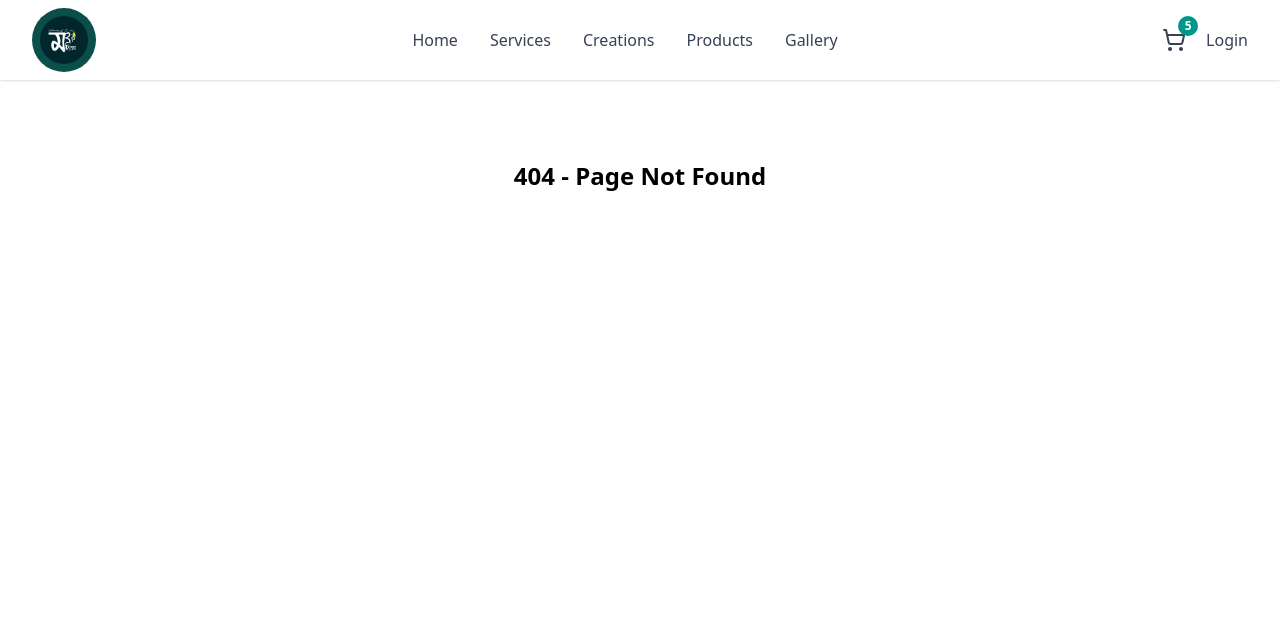
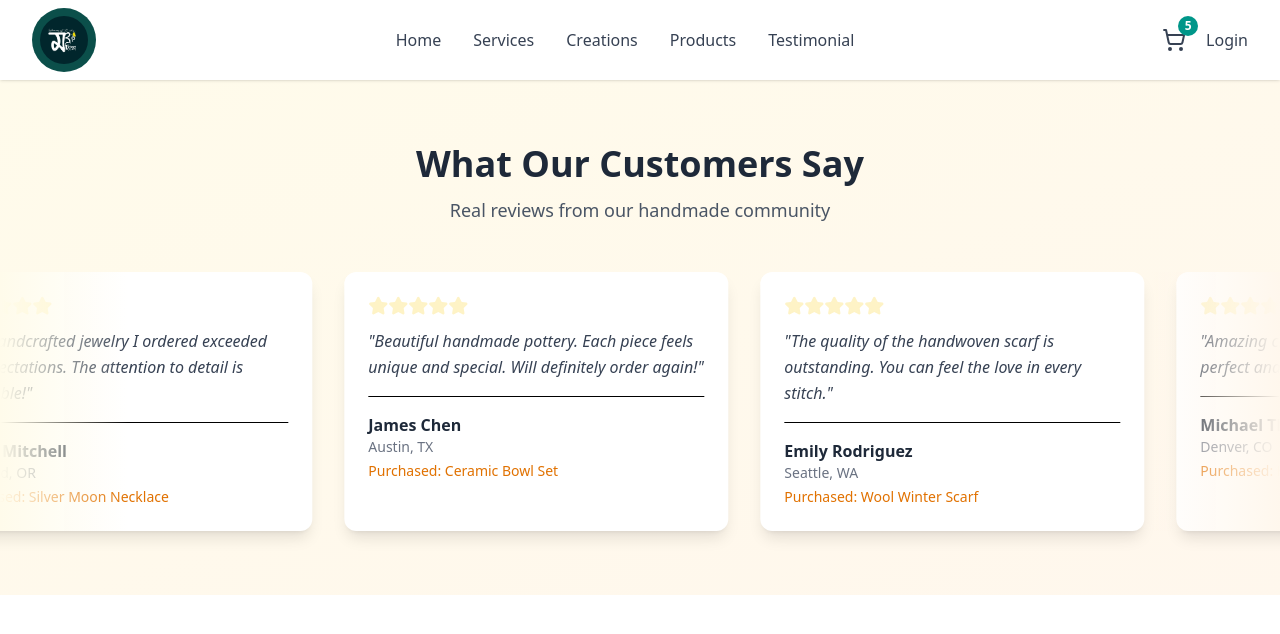
Before and after one commit to chandan-cpu/MorisikaProject, a React (Vite) app in the folder client/: page /testimonial in a window 1280 px wide. Before the commit this address had no page. Shown: the top 634 px of the page. Built offline with nearby package versions, Linux system fonts and the light colour scheme.

Commit message:
testimonial

```diff
--- a/client/src/App.jsx
+++ b/client/src/App.jsx
@@ -55,6 +55,8 @@ export default function App() {
       <Routes>
         <Route path="/" element={<LandingPage />} />
         <Route path="/browse" element={<BrowseRange />} />
+        <Route path="/inspiration" element={<InspirationCollection />} />
+        <Route path="/testimonial" element={<Testimonial />} />
 
         {/* Public routes */}
         <Route path="/products" element={<Product />} />
--- a/client/src/components/Navbar.jsx
+++ b/client/src/components/Navbar.jsx
@@ -30,7 +30,7 @@ const Navbar = ({ onCartClick }) => {
             <Link to="/browse" className="text-gray-700 hover:text-teal-700 font-medium transition-colors">Services</Link>
             <Link to="/inspiration" className="text-gray-700 hover:text-teal-700 font-medium transition-colors">Creations</Link>
             <Link to="/browse" className="text-gray-700 hover:text-teal-700 font-medium transition-colors">Products</Link>
-            <Link to="/gallery" className="text-gray-700 hover:text-teal-700 font-medium transition-colors">Gallery</Link>
+            <Link to="/testimonial" className="text-gray-700 hover:text-teal-700 font-medium transition-colors">Testimonial</Link>
           </div>
 
           <div className="flex items-center gap-3">
--- a/client/src/components/Testimonial.jsx
+++ b/client/src/components/Testimonial.jsx
@@ -73,7 +73,7 @@ const Testimonial = () => {
             >
               <div className="flex mb-2 sm:mb-3">
                 {[...Array(testimonial.rating)].map((_, i) => (
-                  <Star key={i} className="w-4 h-4 sm:w-5 sm:h-5 fill-amber-400 text-amber-400" />
+                  <Star key={i} className="w-4 h-4 sm:w-5 sm:h-5 fill-amber-100 text-amber-100" />
                 ))}
               </div>
               <p className="text-sm sm:text-base text-gray-700 mb-3 sm:mb-4 italic leading-relaxed">"{testimonial.text}"</p>
```
